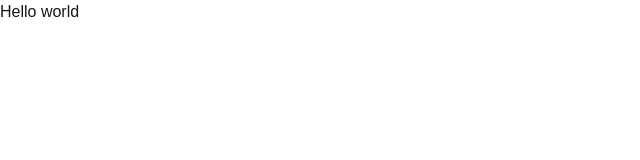
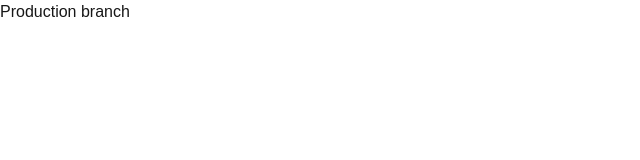
Before and after one commit to jasontcrabtree/msk-suggestion-board, a Next.js app: page / in a window 1280 px wide. Shown: the top 160 px of the page, without its empty margins (0-640 px from the left). Built offline with nearby package versions, Linux system fonts and the light colour scheme.

Commit message:
deploy production branch

```diff
--- a/src/app/page.tsx
+++ b/src/app/page.tsx
@@ -1,3 +1,3 @@
 export default function Home() {
-  return <>Hello world</>;
+  return <>Production branch</>;
 }
```
